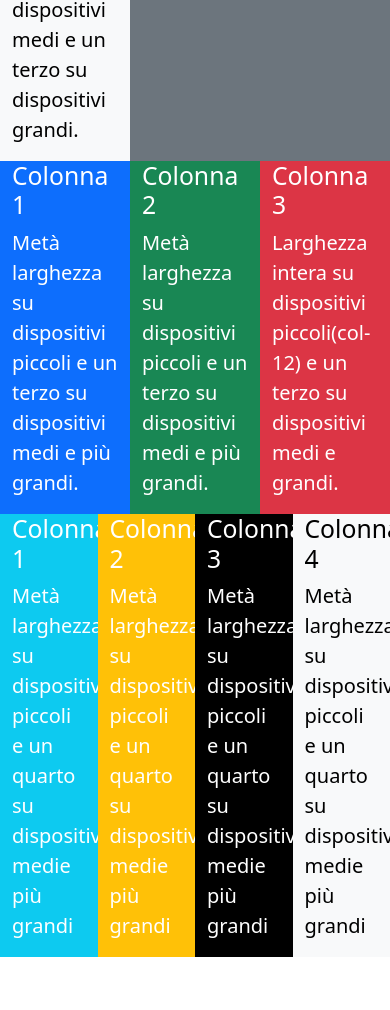
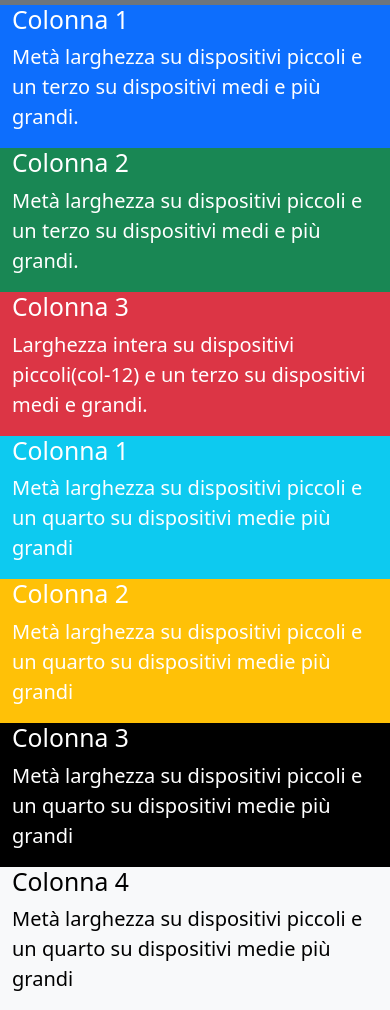
Before and after one commit to francesco-troise/htmlcss-bootstrap-layout, a plain HTML site: page index.html in a window 390 px wide. Shown: the part 400-1410 px from the top of the page. Before the commit the page ends 1357 px from the top, so only its background shows below. Drawn offline with nearby package versions, Linux system fonts and the light colour scheme.

Commit message:
change each col to col-lg to set correct responsiveness

```diff
--- a/index.html
+++ b/index.html
@@ -28,7 +28,7 @@
         <div class="container">
 
             <div class="row">
-                <div class="text-black bg-light col-4">
+                <div class="text-black bg-light col-lg-4">
                     <h2>Colonna 1</h2>
                     <p>
                         Larghezza intera su dispositivi piccoli, metà larghezza su dispositivi medi
@@ -36,7 +36,7 @@
                     </p>
                 </div>
                 <!--first column-->
-                <div class="bg-secondary col-8">
+                <div class="bg-secondary col-lg-8">
                     <h2>Colonna 2</h2>
                     <p>
                         Larghezza intera su dispositivi piccoli, metà larghezza su dispositivi medi
@@ -48,14 +48,15 @@
             <!--FIRST ROW-->
 
             <div class="row">
-                <div class="bg-primary col-4">
+                <div class="bg-primary col-lg-4">
                     <h2>Colonna 1</h2>
                     <p>Metà larghezza su dispositivi piccoli e un terzo su dispositivi medi
                         e più grandi.
                     </p>
                 </div>
                 <!--first column-->
-                <div class="bg-success col-4">
+
+                <div class="bg-success col-lg-4">
                     <h2>Colonna 2</h2>
                     <P>
                         Metà larghezza su dispositivi piccoli e un terzo su dispositivi medi
@@ -63,44 +64,52 @@
                     </P>
                 </div>
                 <!--second column-->
-                <div class="bg-danger col-4">
+
+                <div class="bg-danger col-lg-4">
                     <h2>Colonna 3</h2>
                     <p>
                         Larghezza intera su dispositivi piccoli(col-12) e un terzo su
                         dispositivi medi e grandi.
                     </p>
                 </div>
-                <!--third columns-->
+                <!--third column-->
             </div>
             <!--SECOND ROW-->
 
             <div class="row">
-                <div class="bg-info col-3">
+                <div class="bg-info col-lg-3">
                     <h2>Colonna 1</h2>
                     <p>Metà larghezza su dispositivi piccoli e un quarto su
                         dispositivi medie più grandi
                     </p>
                 </div>
-                <div class="bg-warning col-3">
+                <!--first column-->
+
+                <div class="bg-warning col-lg-3">
                     <h2>Colonna 2</h2>
                     <p>Metà larghezza su dispositivi piccoli e un quarto su
                         dispositivi medie più grandi
                     </p>
                 </div>
-                <div class="bg-black col-3">
+                <!--second column-->
+
+                <div class="bg-black col-lg-3">
                     <h2>Colonna 3</h2>
                     <p>Metà larghezza su dispositivi piccoli e un quarto su
                         dispositivi medie più grandi
                     </p>
                 </div>
-                <div class="text-black bg-light col-3">
+                <!--third column-->
+
+                <div class="text-black bg-light col-lg-3">
                     <h2>Colonna 4</h2>
                     <p>Metà larghezza su dispositivi piccoli e un quarto su
                         dispositivi medie più grandi
                     </p>
                 </div>
-
+                <!--fourth column-->
             </div>
+            <!--THIRD ROW-->
         </div>
     </main>
 
```
